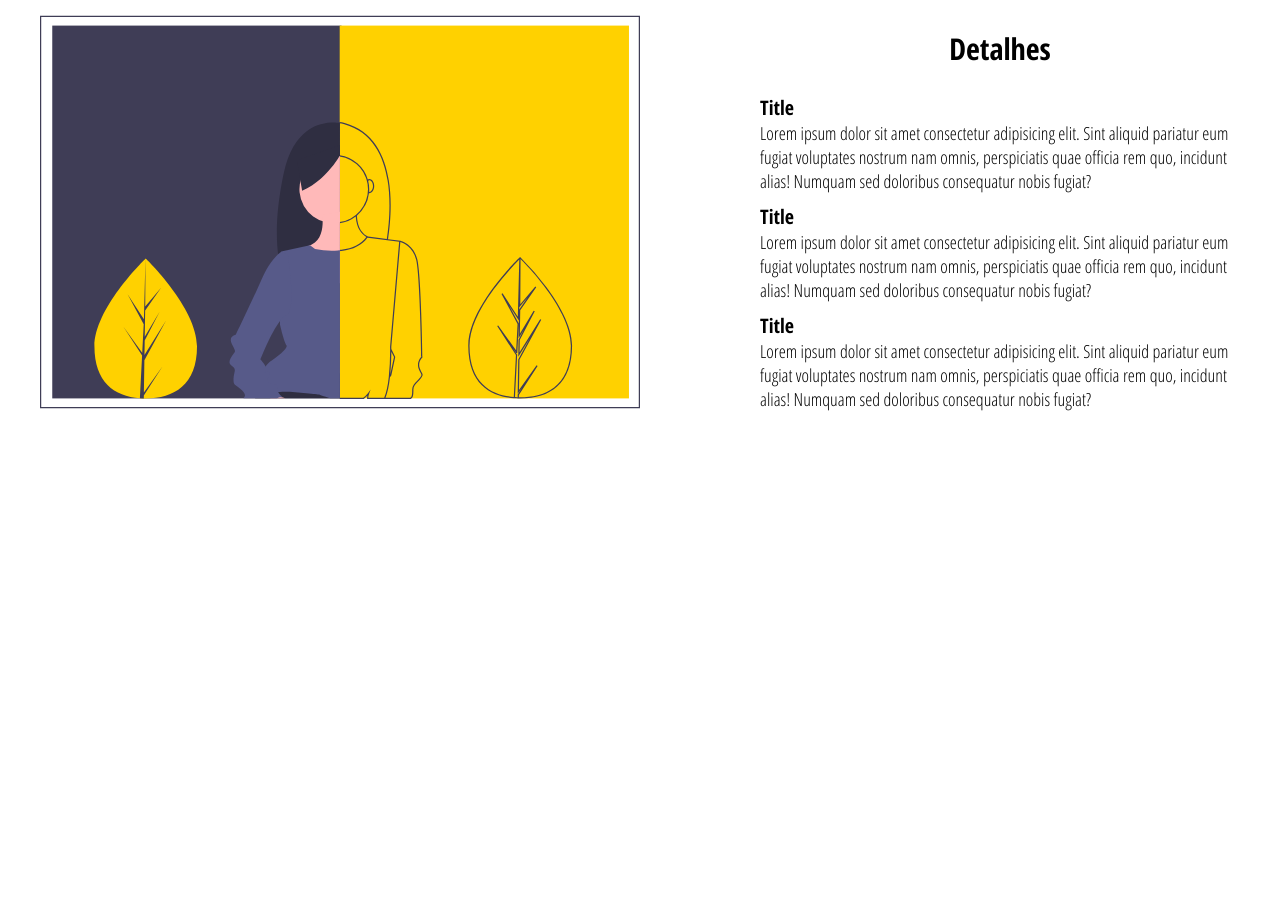
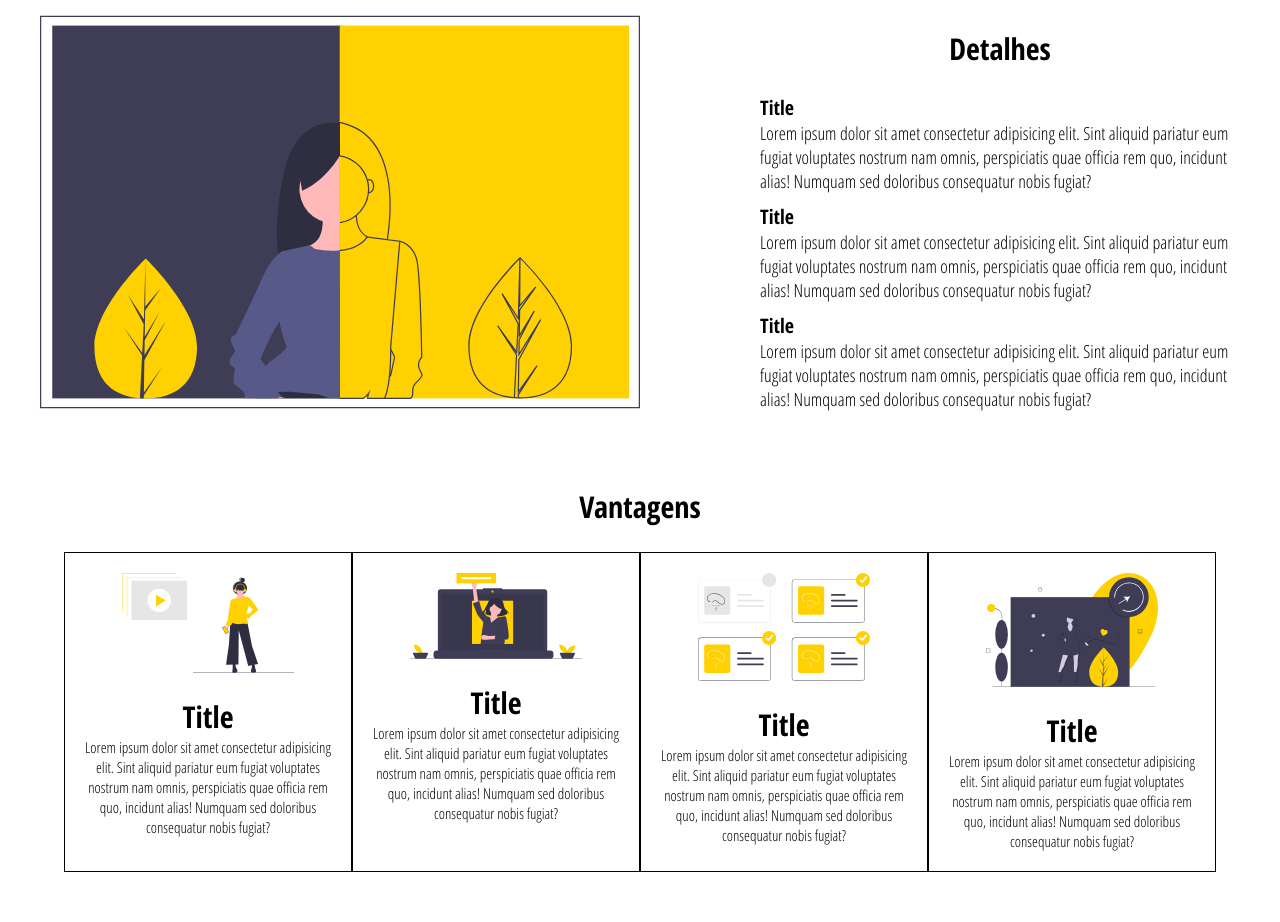
Before and after one commit to JosephGabriel/cinemark, a plain HTML site: page index.html in a window 1280 px wide. Shown: the part 837-1759 px from the top of the page. Before the commit the page ends 1298 px from the top, so only its background shows below. Drawn offline with Linux system fonts and the light colour scheme.

Commit message:
Seçao de vantagens criada

```diff
--- a/css/style.scss
+++ b/css/style.scss
@@ -158,3 +158,45 @@ main {
     }
   }
 }
+
+.card-section {
+  display: flex;
+  flex-direction: column;
+  align-items: center;
+
+  h2 {
+    text-align: center;
+    font-size: 3rem;
+  }
+
+  .card-container {
+    width: 90%;
+    display: flex;
+    justify-content: space-around;
+    margin-bottom: 5rem;
+
+    .card {
+      padding: 2rem;
+      width: 300px;
+      text-align: center;
+      border: 1px solid #000;
+
+      img {
+        width: 70%;
+        height: 70%;
+        margin-bottom: 2rem;
+      }
+
+      h6 {
+        text-align: center;
+        font-size: 3rem;
+        margin: 0;
+      }
+      p {
+        text-align: center;
+        margin: 0;
+        font-size: 1.5rem;
+      }
+    }
+  }
+}
--- a/index.html
+++ b/index.html
@@ -46,7 +46,7 @@
             </div>
         </main>
     </header>
-    <div class="description">
+    <section class="description">
         <div class="details-image">
             <img src="./img/undraw_both_sides_hbv3.svg" alt="details image">
         </div>
@@ -74,7 +74,60 @@
                     nobis fugiat?</p>
             </div>
         </div>
-    </div>
+    </section>
+    <section class="card-section">
+        <h2>Vantagens</h2>
+        <div class="card-container">
+            <div class="card">
+                <div>
+                    <img src="./img/undraw_playlist_5e13.svg" alt="Card Image">
+                    <h6>Title</h6>
+                    <p>Lorem ipsum dolor sit amet consectetur adipisicing elit. Sint aliquid pariatur eum fugiat
+                        voluptates
+                        nostrum nam omnis, perspiciatis quae officia rem quo, incidunt alias! Numquam sed doloribus
+                        consequatur
+                        nobis fugiat?
+                    </p>
+                </div>
+            </div>
+            <div class="card">
+                <div>
+                    <img src="./img/undraw_online_ad_mg4t.svg" alt="Card Image">
+                    <h6>Title</h6>
+                    <p>Lorem ipsum dolor sit amet consectetur adipisicing elit. Sint aliquid pariatur eum fugiat
+                        voluptates
+                        nostrum nam omnis, perspiciatis quae officia rem quo, incidunt alias! Numquam sed doloribus
+                        consequatur
+                        nobis fugiat?
+                    </p>
+                </div>
+            </div>
+            <div class="card">
+                <div>
+                    <img src="./img/undraw_Invite_re_rrcp.svg" alt="Card Image">
+                    <h6>Title</h6>
+                    <p>Lorem ipsum dolor sit amet consectetur adipisicing elit. Sint aliquid pariatur eum fugiat
+                        voluptates
+                        nostrum nam omnis, perspiciatis quae officia rem quo, incidunt alias! Numquam sed doloribus
+                        consequatur
+                        nobis fugiat?
+                    </p>
+                </div>
+            </div>
+            <div class="card">
+                <div>
+                    <img src="./img/undraw_picture_k52w.svg" alt="Card Image">
+                    <h6>Title</h6>
+                    <p>Lorem ipsum dolor sit amet consectetur adipisicing elit. Sint aliquid pariatur eum fugiat
+                        voluptates
+                        nostrum nam omnis, perspiciatis quae officia rem quo, incidunt alias! Numquam sed doloribus
+                        consequatur
+                        nobis fugiat?
+                    </p>
+                </div>
+            </div>
+        </div>
+    </section>
 </body>
 
 </html>
```
Also changed, not shown: css/style.css, 1 other file.
